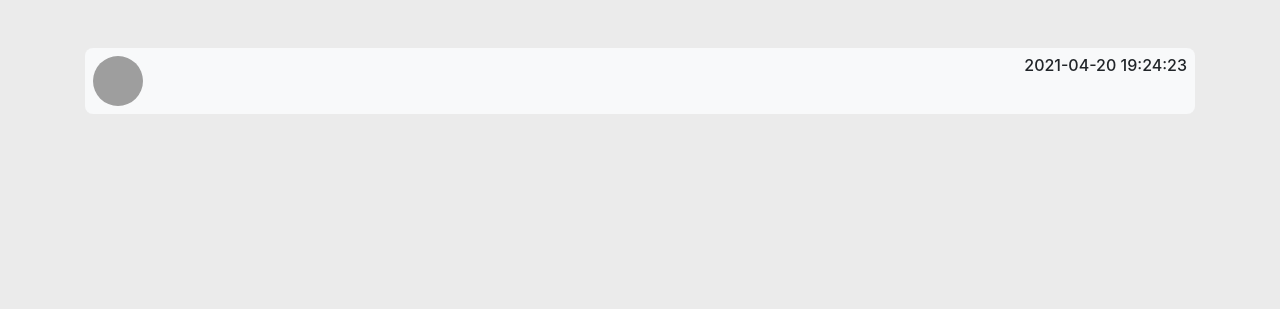
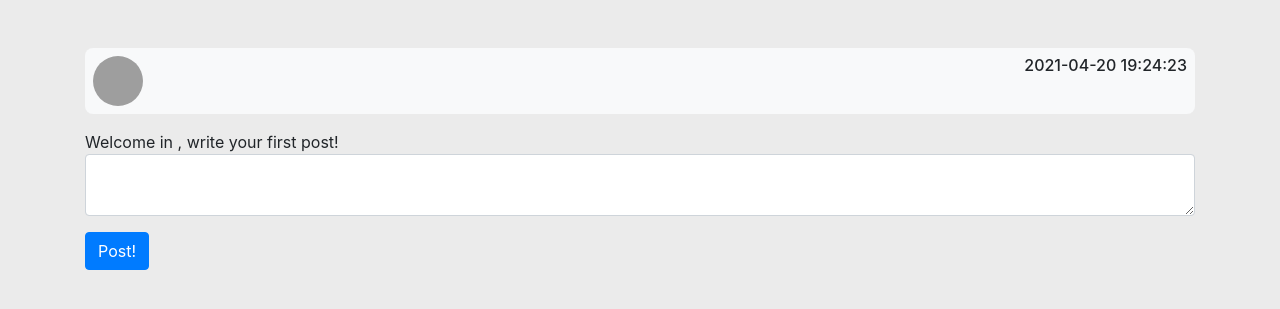
Before and after one commit to Mchajda/put-pti-proj, a Symfony app: template templates/front/post/index.html.twig in a window 1280 px wide. Shown: the part 56-365 px from the top of the page. Run offline with Twig, Linux system fonts and the light colour scheme; the template is opened without the code that fills it, so the values that code supplies are empty; some libraries are stand-ins or nearby versions; grey boxes are pictures that could not be loaded.

Commit message:
creating comments

```diff
--- a/src/Factory/PostFactory.php
+++ b/src/Factory/PostFactory.php
@@ -11,13 +11,15 @@ class PostFactory
     public static function create(
         $text,
         $author,
-        $room
+        $room,
+        $parentPostId
     ){
         $post = new Post();
 
         $post->setText($text);
         $post->setAuthor($author);
         $post->setRoom($room);
+        $post->setParentId($parentPostId);
         $post->setCreatedAt(new \DateTime());
 
         return $post;
--- a/src/Provider/Interfaces/PostProviderInterface.php
+++ b/src/Provider/Interfaces/PostProviderInterface.php
@@ -10,6 +10,7 @@ interface PostProviderInterface
 {
     public function getAll(): array;
     public function getOneById($post_id): Post;
+    public function getAllCommentsByPostId($post_id): ?array;
     public function getAllByRoomId($room_id);
     public function getLast3ByUserId($user_id);
 }
--- a/src/Provider/PostProvider.php
+++ b/src/Provider/PostProvider.php
@@ -26,6 +26,11 @@ class PostProvider implements PostProviderInterface
         return $this->repository->findOneBy(['id' => $post_id]);
     }
 
+    public function getAllCommentsByPostId($post_id): ?array
+    {
+        return $this->repository->findBy(['parent_id' => $post_id], ['created_at' => "DESC"]);
+    }
+
     public function getAllByRoomId($room_id)
     {
         return $this->repository->findBy(['room' => $room_id], ['created_at' => "DESC"]);
--- a/src/RequestProcessor/Interfaces/PostRequestProcessorInterface.php
+++ b/src/RequestProcessor/Interfaces/PostRequestProcessorInterface.php
@@ -11,5 +11,5 @@ use Symfony\Component\HttpFoundation\Request;
 
 interface PostRequestProcessorInterface
 {
-    public function create(Request $request, User $author, Room $room, ?Post $parentPost): Post;
+    public function create(Request $request, User $author, Room $room, $parentPostId): Post;
 }
--- a/src/RequestProcessor/PostRequestProcessor.php
+++ b/src/RequestProcessor/PostRequestProcessor.php
@@ -13,14 +13,15 @@ use Symfony\Component\HttpFoundation\Request;
 
 class PostRequestProcessor implements PostRequestProcessorInterface
 {
-    public function create(Request $request, User $author, Room $room, ?Post $parentPost): Post
+    public function create(Request $request, User $author, Room $room, $parentPostId): Post
     {
         $text = $request->request->get('text');
 
         return PostFactory::create(
             $text,
             $author,
-            $room
+            $room,
+            $parentPostId
         );
     }
 }
--- a/templates/front/post/index.html.twig
+++ b/templates/front/post/index.html.twig
@@ -15,4 +15,34 @@
             <p class="mr-4 mb-0 text-justify">{{ post.getText() }}</p>
         </div>
     </div>
+
+    {% if posts|length > 0 %}
+        {% for post in posts %}
+            <a href="{{ path('show_post', {'room_slug' : room.slug, 'post_id' : post.id}) }}">
+                <div class="d-flex post">
+                    <div>
+                        <img class="avatar" src="https://picsum.photos/200" />
+                    </div>
+                    <div class="pl-4 w-100">
+                        <div class="d-flex align-items-baseline justify-content-between">
+                            <h5>{{ post.getAuthor().getNickName() }}</h5>
+                            <h6>{{ post.getCreatedAt()|date("Y-m-d H:i:s") }}</h6>
+                        </div>
+                        <p class="mr-4 mb-0 text-justify">{{ post.getText() }}</p>
+                    </div>
+                </div>
+            </a>
+        {% endfor %}
+    {% else %}
+        Welcome in {{ room.getName() }} {{ user.getNickname() }}, write your first post!
+    {% endif %}
+
+    <form method="POSt" action="{{ path('create_comment', {'room_id' : room.getId(), 'parent_post_id' : post.id}) }}">
+        <div class="form-group">
+            <textarea class="form-control" rows="2" name="text"></textarea>
+        </div>
+        <div class="form-group">
+            <button type="submit" class="btn btn-primary">Post!</button>
+        </div>
+    </form>
 {% endblock %}
```
Also changed, not shown: migrations/Version20210509115145.php (added, +35 -0 lines), migrations/Version20210509115222.php (added, +31 -0 lines), src/Controller/Front/PostController.php (+18 -1 lines), src/Entity/Post.php (+18 -1 lines).
